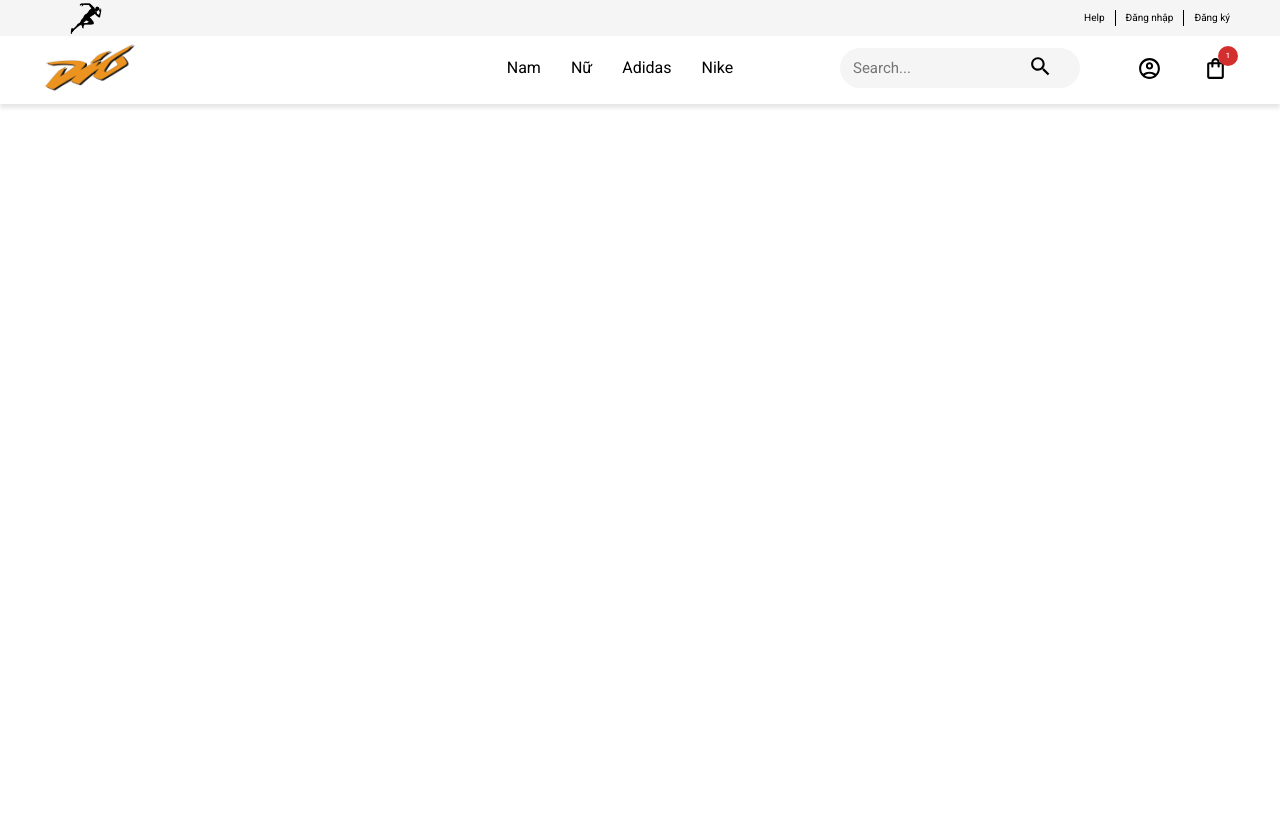
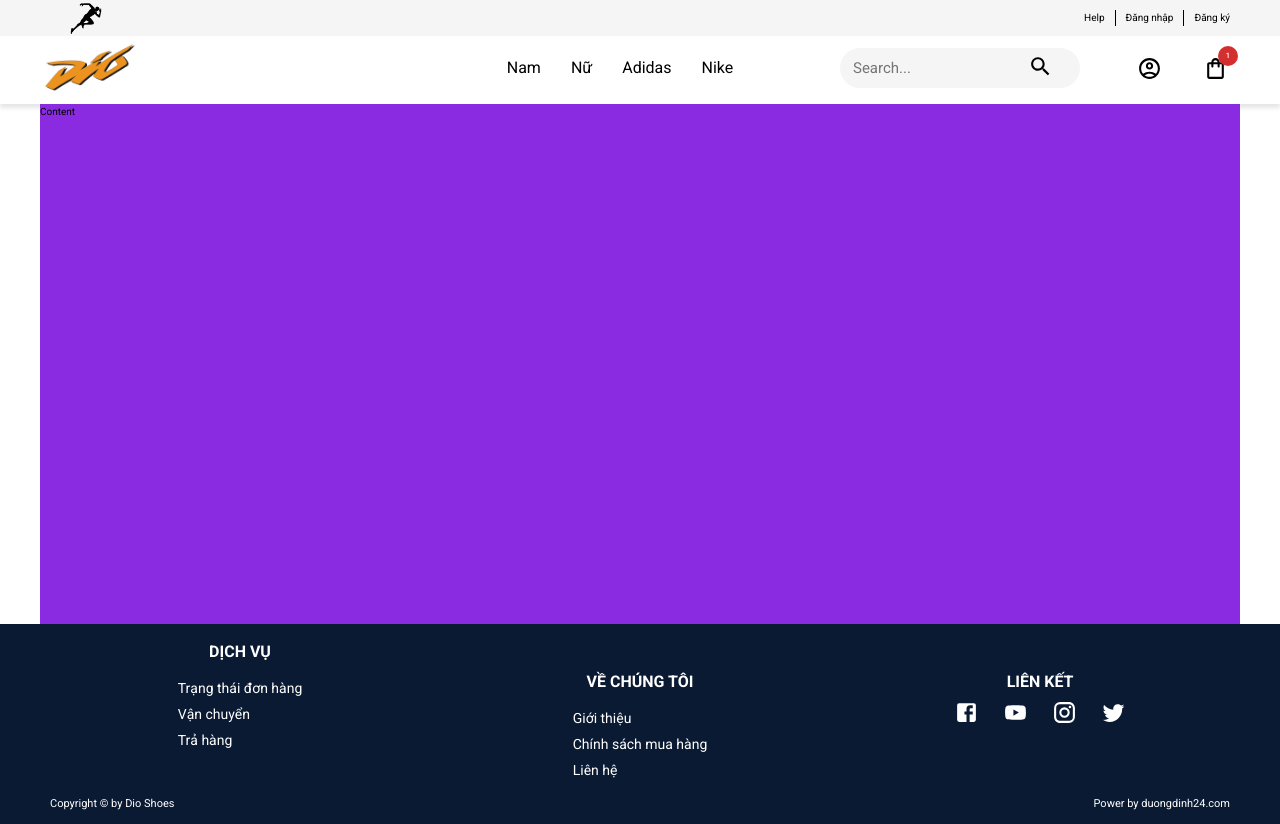
Before and after one commit to duongdinh24/dio-shoes, a React (Create React App) app in the folder client/: page / in a window 1280 px wide. Before the commit the page ends 800 px from the top, so only its background shows below. Built offline with nearby package versions, Linux system fonts and the light colour scheme.

Commit message:
Done footer

```diff
--- a/client/src/App.css
+++ b/client/src/App.css
@@ -22,3 +22,19 @@ code {
   font-family: source-code-pro, Menlo, Monaco, Consolas, 'Courier New',
     monospace;
 }
+
+.app-container {
+  display: flex;
+  flex-direction: column;
+  min-height: 100vh;
+  max-width: 100vw;
+  align-items: center;
+  overflow-x: hidden;
+  overflow-y: auto;
+}
+
+.content {
+  min-height: 65vh;
+  background-color: blueviolet;
+  width: 1200px;
+}
--- a/client/src/App.js
+++ b/client/src/App.js
@@ -1,11 +1,14 @@
 import React from 'react';
 import './App.css';
-import Header from './layouts/Header'
+import Header from './layouts/Header';
+import Footer from './layouts/Footer';
 function App() {
   return (
-    <>
+    <div className="app-container">
       <Header />
-    </>
+      <div className="content">Content</div>
+      <Footer />
+    </div>
   )
 }
 
--- a/client/src/assets/styles/variables.js
+++ b/client/src/assets/styles/variables.js
@@ -34,7 +34,7 @@ export const colors = {
     warning: "#e6a23c",
     danger: "#f56c6c",
     light: "#f6f6f7",
-    dark: "#0000",
+    dark: "#0b1a33",
     lightgray: "#F5F5F5",
     modal: "rgba(0,0,0,.5)"
 }
--- /dev/null
+++ b/client/src/layouts/Footer/Footer.style.js
@@ -0,0 +1,98 @@
+import styled from 'styled-components';
+import { devices, colors } from '../../assets/styles/variables';
+
+export const FooterContainer = styled.footer`
+    width: 100vw;
+    height: 200px;
+    background-color: ${colors.dark};
+    display: flex;
+    flex-direction: column;
+    align-items: center;
+    color: ${colors.white};
+    @media ${devices.mobileM} {
+       height: 450px;
+    }
+`;
+
+
+export const FooterMain = styled.div`
+    padding-top: 20px;
+    width: 100%;
+    max-width: 1200px;
+    height: 100%;
+    height: 80%;
+    display: flex;
+    justify-content: space-around;
+
+    @media ${devices.mobileM} {
+       flex-direction: column;
+    }
+`;
+
+export const FooterLeft = styled.div`
+    flex: 1;
+    display: flex;
+    flex-direction: column;
+    align-items: center;
+`;
+
+export const FooterCenter = styled.div`
+    margin-top: 30px;
+    flex: 1;
+    display: flex;
+    flex-direction: column;
+    align-items: center;
+`;
+
+export const FooterRight = styled.div`
+    margin-top: 30px;
+    flex: 1;
+    display: flex;
+    flex-direction: column;
+    align-items: center;
+`;
+
+export const FooterHead = styled.h3`
+    font-size: 1.6rem;
+`;
+
+export const FooterList = styled.ul`
+    list-style: none;
+    font-size: 1.4rem;
+    margin-top: 10px;
+`;
+
+export const FooterItem = styled.li`
+    margin-top: 10px;
+    cursor: pointer;
+`;
+
+
+export const FooterPolicy = styled.div`
+    width: 100%;
+    max-width: 1200px;
+    height: 20%;
+    display: flex;
+    align-items: center;
+    justify-content: space-between;
+`;
+
+export const Copyright = styled.div`
+    padding: 10px;
+    font-size: 1.1rem;
+`;
+
+export const FooterSocial = styled.div`
+    padding: 10px;
+`;
+
+export const SocialLink = styled.a`
+    margin: 15px 10px;
+    font-size: 1.6rem;
+    text-decoration: none;
+    cursor: pointer;
+    transition: all linear 0.25;
+    &:hover {
+        opacity: 0.75;
+    }
+`;
--- /dev/null
+++ b/client/src/layouts/Footer/index.jsx
@@ -0,0 +1,56 @@
+import React from 'react';
+import {
+    FooterContainer,
+    FooterMain,
+    FooterLeft,
+    FooterCenter,
+    FooterRight,
+    FooterPolicy,
+    Copyright,
+    FooterHead,
+    FooterList,
+    FooterItem,
+    FooterSocial,
+    SocialLink
+} from './Footer.style';
+import { Facebook, Instagram, YouTube, Twitter } from '@mui/icons-material';
+
+const index = () => {
+    return (
+        <FooterContainer>
+            <FooterMain>
+                <FooterLeft>
+                    <FooterHead>DỊCH VỤ</FooterHead>
+                    <FooterList>
+                        <FooterItem>Trạng thái đơn hàng</FooterItem>
+                        <FooterItem>Vận chuyển</FooterItem>
+                        <FooterItem>Trả hàng</FooterItem>
+                    </FooterList>
+                </FooterLeft>
+                <FooterCenter>
+                    <FooterHead>VỀ CHÚNG TÔI</FooterHead>
+                    <FooterList>
+                        <FooterItem>Giới thiệu</FooterItem>
+                        <FooterItem>Chính sách mua hàng</FooterItem>
+                        <FooterItem>Liên hệ</FooterItem>
+                    </FooterList>
+                </FooterCenter>
+                <FooterRight>
+                    <FooterHead>LIÊN KẾT</FooterHead>
+                    <FooterSocial>
+                        <SocialLink href="#"> <Facebook sx={{ fontSize: 25, color: 'white' }} /></SocialLink>
+                        <SocialLink href="#"> <YouTube sx={{ fontSize: 25, color: 'white' }} /></SocialLink>
+                        <SocialLink href="#"> <Instagram sx={{ fontSize: 25, color: 'white' }} /></SocialLink>
+                        <SocialLink href="#"> <Twitter sx={{ fontSize: 25, color: 'white' }} /></SocialLink>
+                    </FooterSocial>
+                </FooterRight>
+            </FooterMain>
+            <FooterPolicy>
+                <Copyright> Copyright © by Dio Shoes</Copyright>
+                <Copyright>Power by duongdinh24.com</Copyright>
+            </FooterPolicy>
+        </FooterContainer>
+    )
+}
+
+export default index;
```
Also changed, not shown: client/src/layouts/Header/Header.style.js (line endings or trailing spaces).
